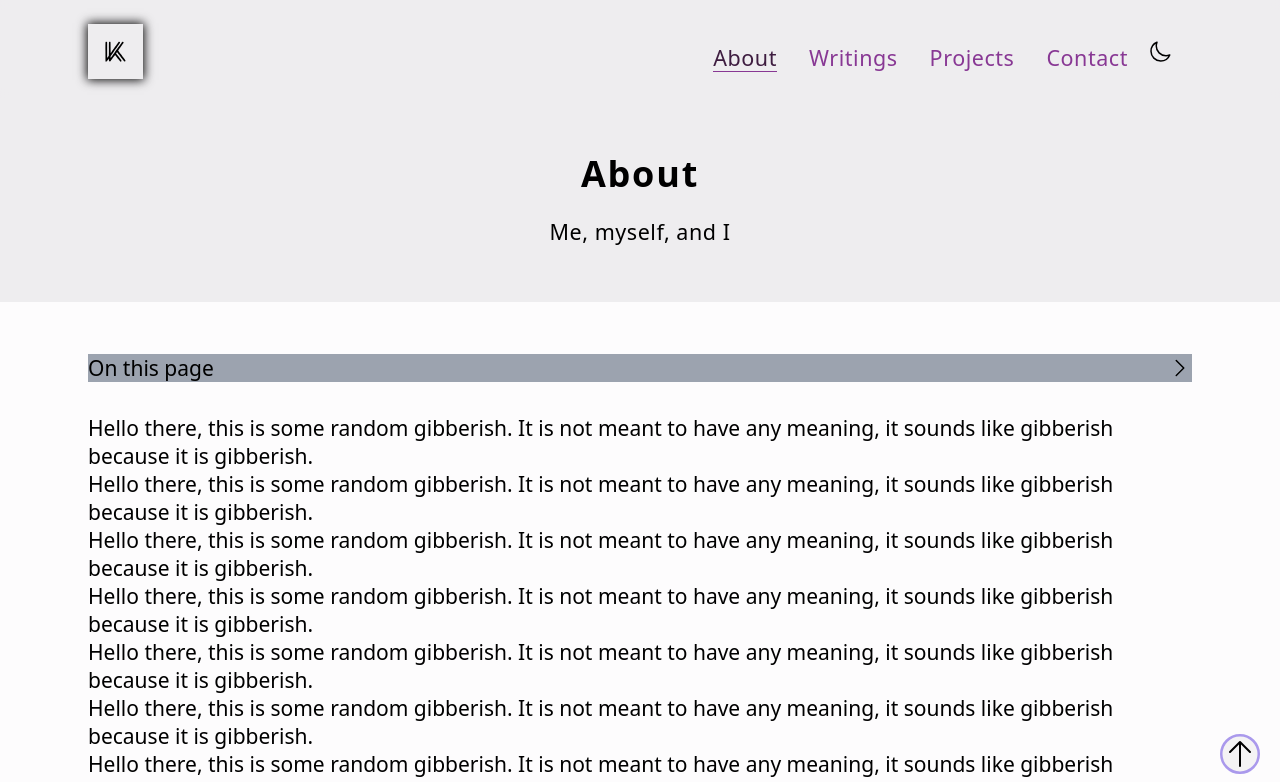
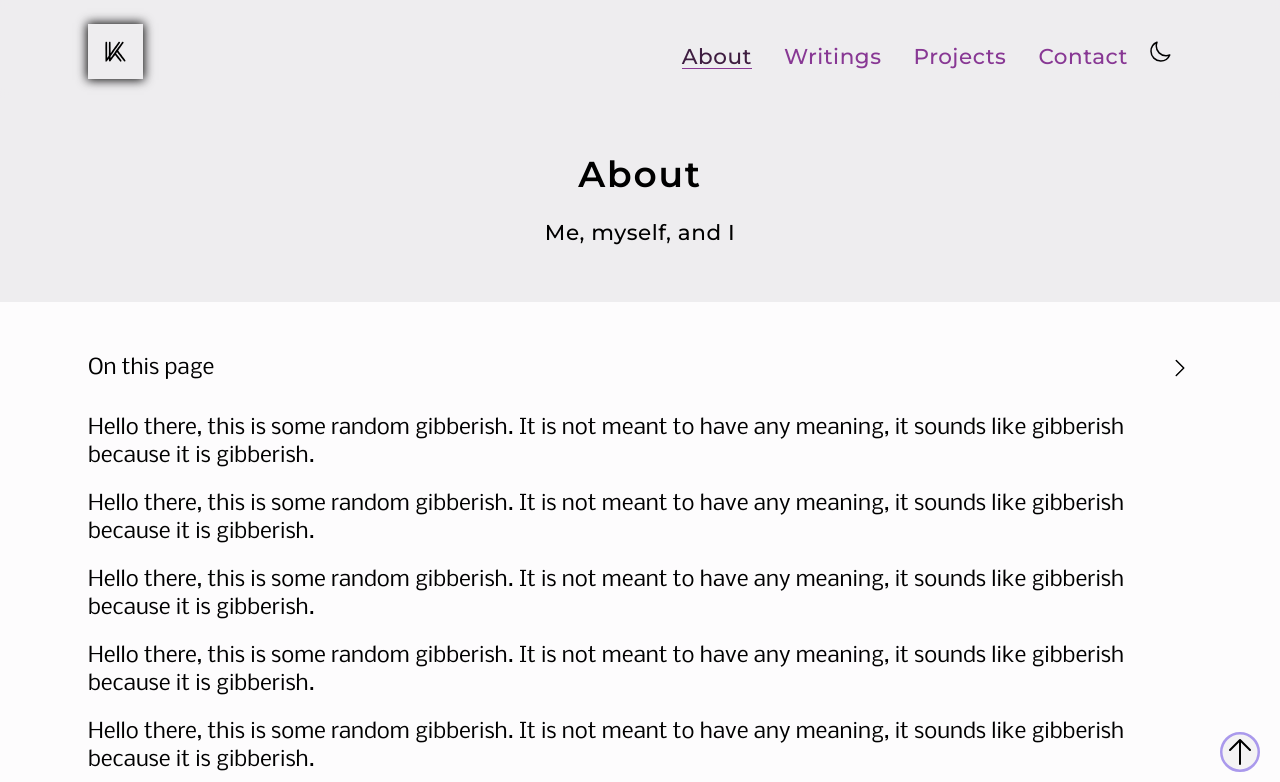
Before and after one commit to khinshankhan/www, a Next.js app: page /about in a window 1280 px wide. Shown: the top 782 px of the page. Built offline with nearby package versions, Linux system fonts and the light colour scheme; what tailwindcss-hyphens would draw is missing.

Commit message:
use proper fonts for heading and body

```diff
--- a/lib/theme/config.js
+++ b/lib/theme/config.js
@@ -36,6 +36,7 @@ const zIndex = {
 
 const fontFamily = {
   heading: [
+    "var(--font-heading)",
     "ui-sans-serif",
     "system-ui",
     "-apple-system",
@@ -52,6 +53,7 @@ const fontFamily = {
     '"Noto Color Emoji"',
   ],
   body: [
+    "var(--font-body)",
     "ui-sans-serif",
     "system-ui",
     "-apple-system",
--- a/package.json
+++ b/package.json
@@ -14,6 +14,7 @@
   },
   "dependencies": {
     "@ianvs/prettier-plugin-sort-imports": "^3.7.1",
+    "@next/font": "^13.2.3",
     "@radix-ui/react-collapsible": "^1.0.1",
     "clsx": "^1.2.1",
     "framer-motion": "^10.0.0",
--- a/pages/_app.tsx
+++ b/pages/_app.tsx
@@ -3,9 +3,22 @@ import Head from "next/head"
 
 import { ThemeProvider } from "components/providers"
 import "styles/globals.css"
+import { Montserrat, Nobile } from "@next/font/google"
 import { AnimatePresence, LazyMotion, domAnimation } from "framer-motion"
 
+import { cx } from "lib/utils"
+
 import { BaseLayout as Layout } from "components/layouts"
+
+const headingFont = Montserrat({
+  subsets: ["latin"],
+  variable: "--font-heading",
+})
+const bodyFont = Nobile({
+  subsets: ["latin"],
+  variable: "--font-body",
+  weight: ["400", "500", "700"],
+})
 
 export default function App({ Component, pageProps, router }: AppProps) {
   // I'm confident I'll use it for homepage at least
@@ -22,6 +35,7 @@ export default function App({ Component, pageProps, router }: AppProps) {
           content="viewport-fit=cover, width=device-width, initial-scale=1, shrink-to-fit=no"
         />
       </Head>
+      <div id="fonts" className={cx(headingFont.variable, bodyFont.variable)}>
         <ThemeProvider attribute="class" defaultTheme="system" enableSystem>
           <LazyMotion features={domAnimation} strict>
             <AnimatePresence mode="wait" onExitComplete={() => window.scrollTo(0, 0)}>
@@ -31,6 +45,7 @@ export default function App({ Component, pageProps, router }: AppProps) {
             </AnimatePresence>
           </LazyMotion>
         </ThemeProvider>
+      </div>
     </>
   )
 }
--- a/styles/globals.css
+++ b/styles/globals.css
@@ -174,8 +174,7 @@
 
   /*help hide some weird effects, apparently all is bad so declare each property explicitly */
   html * {
-    transition: background-color 0.4s ease-in-out, height 0.4s ease-in-out,
-      max-width 0.4s ease-in-out;
+    transition: background-color 0.4s ease-in-out, height 0.4s ease-in-out;
   }
   h1,
   h2,
@@ -190,7 +189,12 @@
 
   body {
     /* fonts are: 18px -> 21px -> ~23px (avg 21px and xl) */
-    @apply bg-theme-bg font-body text-lg text-theme-placeholder lg:text-[1.3125rem] 2xl:text-[1.43775rem];
+    @apply bg-theme-bg text-lg text-theme-placeholder lg:text-[1.3125rem] 2xl:text-[1.43775rem];
+  }
+
+  /* special div wrapping everything with fonts in _app */
+  #fonts {
+    @apply font-body;
   }
 
   .page-container {
@@ -292,8 +296,13 @@
     }
   }
 
-  button {
-    @apply bg-gray-400;
+  #article {
+    & :is(h2, h3, h4, h5, h6, p, ol, ul) {
+      margin-bottom: 20px;
+    }
+    & p + :is(ol, ul) {
+      margin-top: -20px;
+    }
   }
 }
 
```
Also changed, not shown: 1 other file (tests, documents, lock files or other folders). Lines whose indentation alone changed are shown as unchanged.
